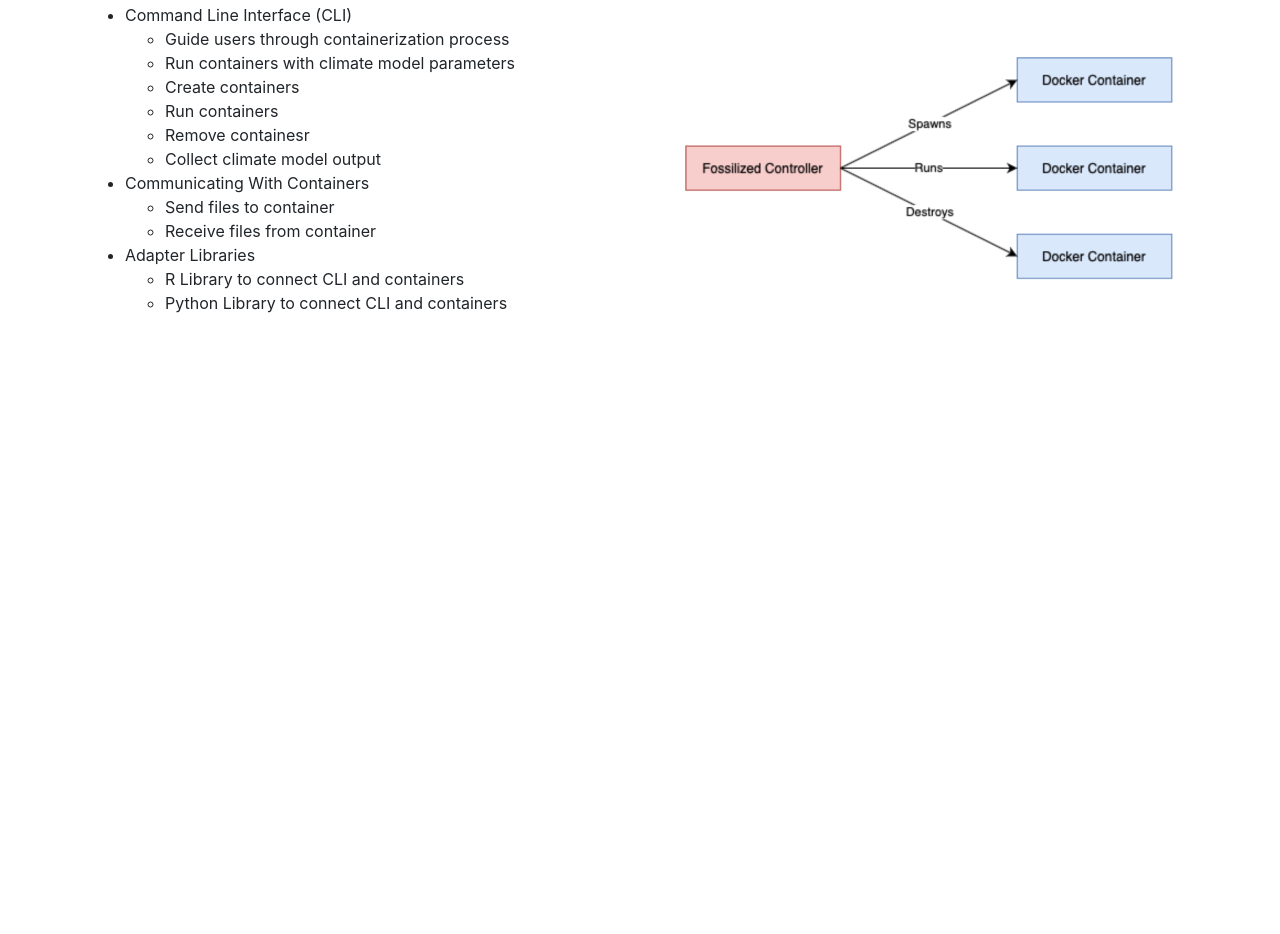
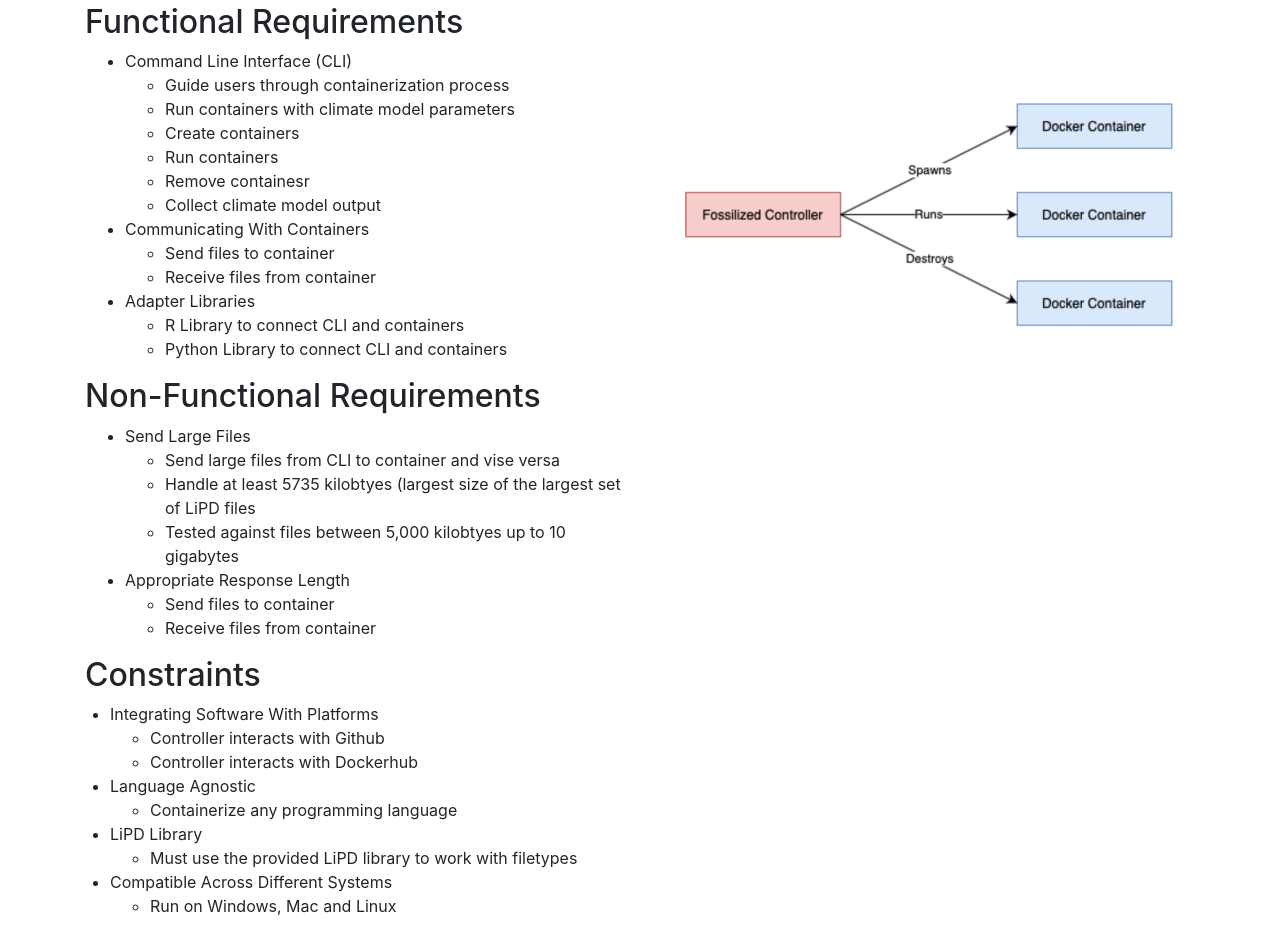
Before and after one commit to FossilizedContainers/fossilized-website, a plain HTML site: page details.html in a window 1280 px wide. Shown: the part 901-1835 px from the top of the page. Before the commit the page ends 1232 px from the top, so only its background shows below. Drawn offline with Linux system fonts and the light colour scheme.

Commit message:
updated details and solution

```diff
--- a/details.html
+++ b/details.html
@@ -104,7 +104,7 @@
                     </p>
 
 
-
+                    <h2>Functional Requirements</h2>
                     <div class="row">
                         <div class="col-md-6">
                             <ul>
@@ -140,15 +140,72 @@
 
                         </div>
 
+
+
+
+
                     </div>
-                    <!--
+
+                    <h2>Non-Functional Requirements</h2>
+                    <div class="row">
+                        <div class="col-md-6">
+                            <ul>
+                                <li>Send Large Files
+                                    <ul>
+                                        <li>Send large files from CLI to container and vise versa</li>
+                                        <li>Handle at least 5735 kilobtyes (largest size of the largest set of LiPD files</li>
+                                        <li>Tested against files between 5,000 kilobtyes up to 10 gigabytes</li>
+                                    </ul>
+                                </li>
+
+                                <li>Appropriate Response Length
+                                    <ul>
+                                        <li>Send files to container</li>
+                                        <li>Receive files from container</li>
+                                    </ul>
+                                </li>
+                            </ul>
+                        </div>
+                    </div>
+
+                    <h2>Constraints</h2>
+                    <div class="row">
+                        <ul>
+                            <li>Integrating Software With Platforms
+                                <ul>
+                                    <li>Controller interacts with Github</li>
+                                    <li>Controller interacts with Dockerhub</li>
+                                </ul>
+                            </li>
+
+                            <li>Language Agnostic
+                                <ul>
+                                    <li>Containerize any programming language</li>
+                                </ul>
+                            </li>
+
+                            <li>LiPD Library
+                                <ul>
+                                    <li>Must use the provided LiPD library to work with filetypes</li>
+                                </ul>
+                            </li>
+
+                            <li>Compatible Across Different Systems
+                                <ul>
+                                    <li>Run on Windows, Mac and Linux</li>
+                                </ul>
+                            </li>
+                        </ul>
+                    </div>
+                </div>
+                <!--
                     <img src="img/communicating_containers.png" alt="Diagram showing the CLI communicating with a Docker container">
                     <img src="img/adapter_library.png" alt="Diagram showing adapter libraries sending and receiving files">
 
                     -->
-                </div>
+            </div>
 
-            </div>
+        </div>
         </div>
 
 
```
Also changed, not shown: solution.html (+1 -1 lines).
